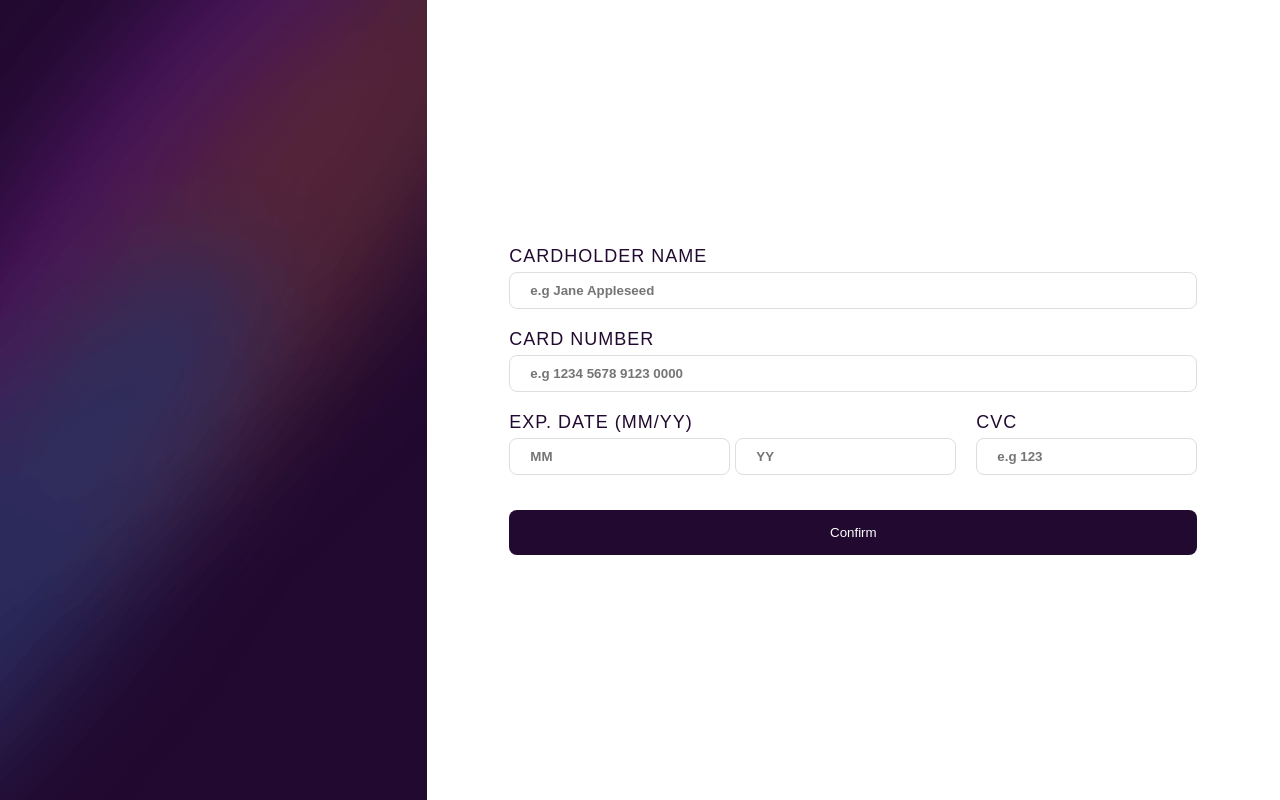
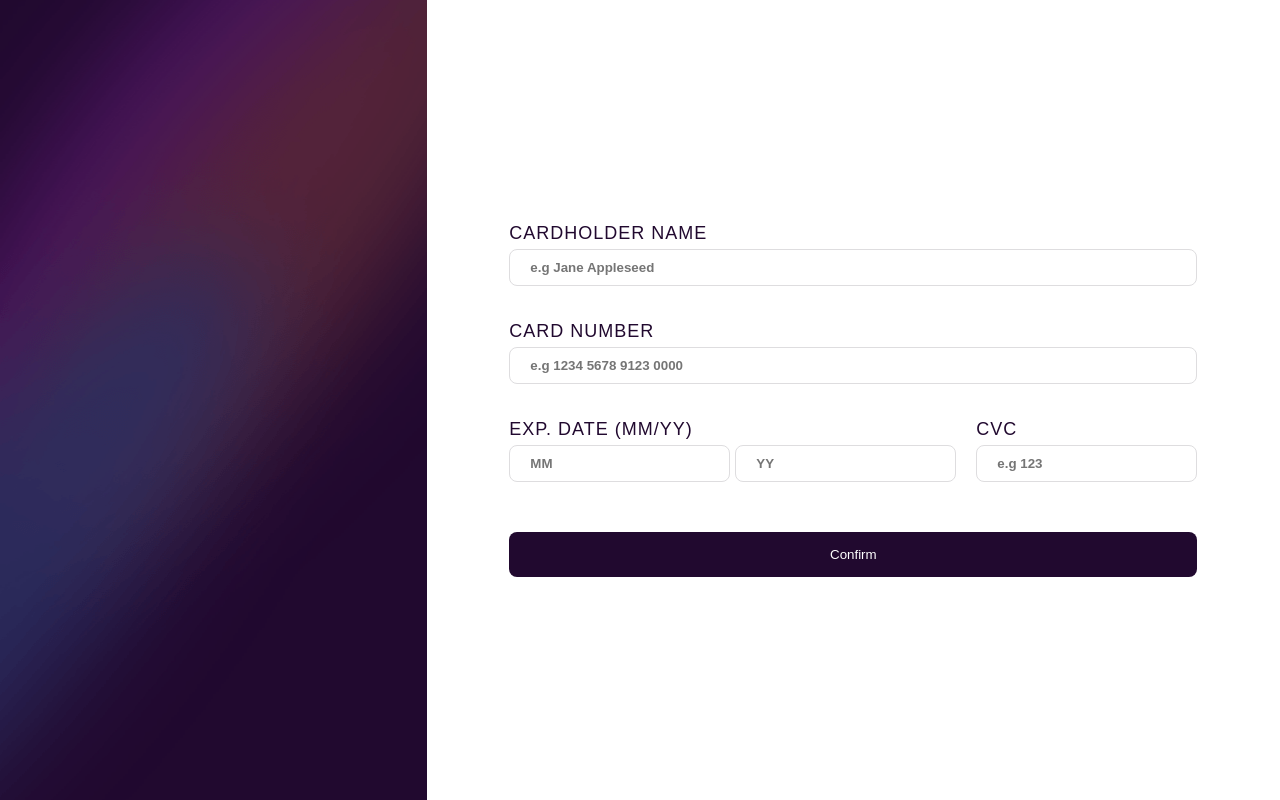
Before and after one commit to Danielhu3/interactive-card2, a React (Create React App) app: page / in a window 1280 px wide. Built offline with nearby package versions, Linux system fonts and the light colour scheme.

Commit message:
show error p

```diff
--- a/src/components/main/error/style.ts
+++ b/src/components/main/error/style.ts
@@ -1,2 +1,9 @@
 import styled from "styled-components";
-export const Error = styled.p``
+export const Error = styled.p`
+    color:red;
+    font-size: 1.2rem;
+
+    position: absolute;
+    bottom: -1.8rem;
+
+`
--- a/src/components/main/form/style.ts
+++ b/src/components/main/form/style.ts
@@ -6,7 +6,7 @@ export const Form = styled.form`
     flex-wrap: wrap;
     flex-direction: column;
 
-    gap: 2rem;
+    gap: 3.5rem;
 
     margin: 0 min(2rem)
 `
--- a/src/components/main/label/style.ts
+++ b/src/components/main/label/style.ts
@@ -2,4 +2,7 @@ import styled from "styled-components";
 export const Label = styled.label`
     color:hsl(278, 68%, 11%);
     letter-spacing: 0.1rem;
+
+    position:relative
+
 `
--- a/src/components/main/monthAndYear/style.ts
+++ b/src/components/main/monthAndYear/style.ts
@@ -3,4 +3,5 @@ export const MonthAndYear = styled.div`
     display: flex;
     gap: 0.5rem;
 
+
 `
```
